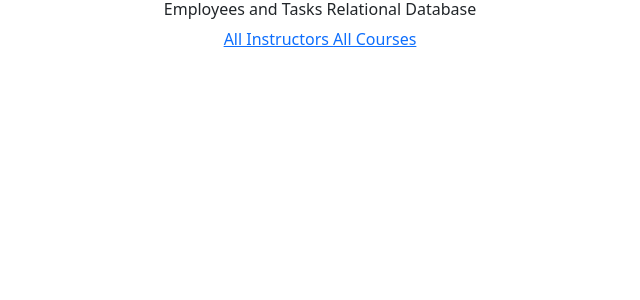
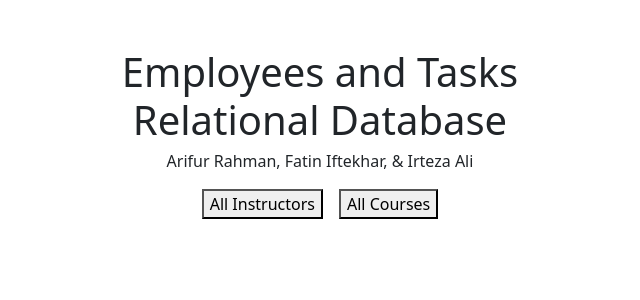
Before and after one commit to FIftekhar/WebDevHW3-frontend, a React (Create React App) app: page / in a window 1280 px wide. Shown: the top 300 px of the page, without its empty margins (320-960 px from the left). Built offline with nearby package versions, Linux system fonts and the light colour scheme.

Commit message:
styled the homepage to have clickable buttons

```diff
--- a/package.json
+++ b/package.json
@@ -9,6 +9,7 @@
     "axios": "^0.27.2",
     "bootstrap": "^5.2.3",
     "react": "^18.1.0",
+    "react-bootstrap": "^2.7.0",
     "react-dom": "^18.1.0",
     "react-redux": "^8.0.5",
     "react-router": "^5.2.1",
--- a/src/App.js
+++ b/src/App.js
@@ -1,4 +1,5 @@
 import "./App.css";
+import 'bootstrap/dist/css/bootstrap.min.css';
 
 //Router
 import { Switch, Route } from "react-router-dom";
--- a/src/components/views/HomePageView.css
+++ b/src/components/views/HomePageView.css
@@ -0,0 +1,5 @@
+#topButtons {
+    padding: 10px;
+    display: flex;
+    justify-content: center;
+}
--- a/src/components/views/HomePageView.js
+++ b/src/components/views/HomePageView.js
@@ -1,21 +1,35 @@
 import "./HomePageView.css";
 
 import { Link } from 'react-router-dom';
-
-
+import Stack from 'react-bootstrap/Stack';
 
 const HomePageView = () => {
 	return (
 		<div>
-		<h6>Employees and Tasks Relational Database</h6>
-		<Link to={'/instructors'} > All Instructors </Link>
-		<Link to={'/courses'} > All Courses </Link>
+			{/* heading at the top */}
+			<h1 className="text-center mt-5">
+				Employees and Tasks
+				<br></br>
+				Relational Database
+			</h1>
+			<h6>Arifur Rahman, Fatin Iftekhar, & Irteza Ali</h6>
 
+			{/* row of buttons to go to different pages (Instructors and Tasks) */}
+			<Stack direction='horizontal' gap={3} id='topButtons'>
+				<Link to={'/instructors'}>
+					<button>
+						All Instructors
+					</button>
+				</Link>
+
+				<Link to={'/courses'}>
+					<button>
+						All Courses
+					</button>
+				</Link>
+			</Stack>
 		</div>
 	);
 }
 
-
-
-
 export default HomePageView;
--- a/src/index.css
+++ b/src/index.css
@@ -8,6 +8,5 @@ body {
 }
 
 code {
-  font-family: source-code-pro, Menlo, Monaco, Consolas, 'Courier New',
-    monospace;
+	font-family: source-code-pro, Menlo, Monaco, Consolas, 'Courier New', monospace;
 }
--- a/src/index.js
+++ b/src/index.js
@@ -5,6 +5,7 @@ import App from './App';
 import reportWebVitals from './reportWebVitals';
 
 import 'bootstrap/dist/css/bootstrap.css';
+import 'bootstrap/dist/css/bootstrap.min.css';
 
 //Redux
 import { Provider } from "react-redux";
```
Also changed, not shown: 1 other file (tests, documents, lock files or other folders). Lines whose indentation alone changed are shown as unchanged.
